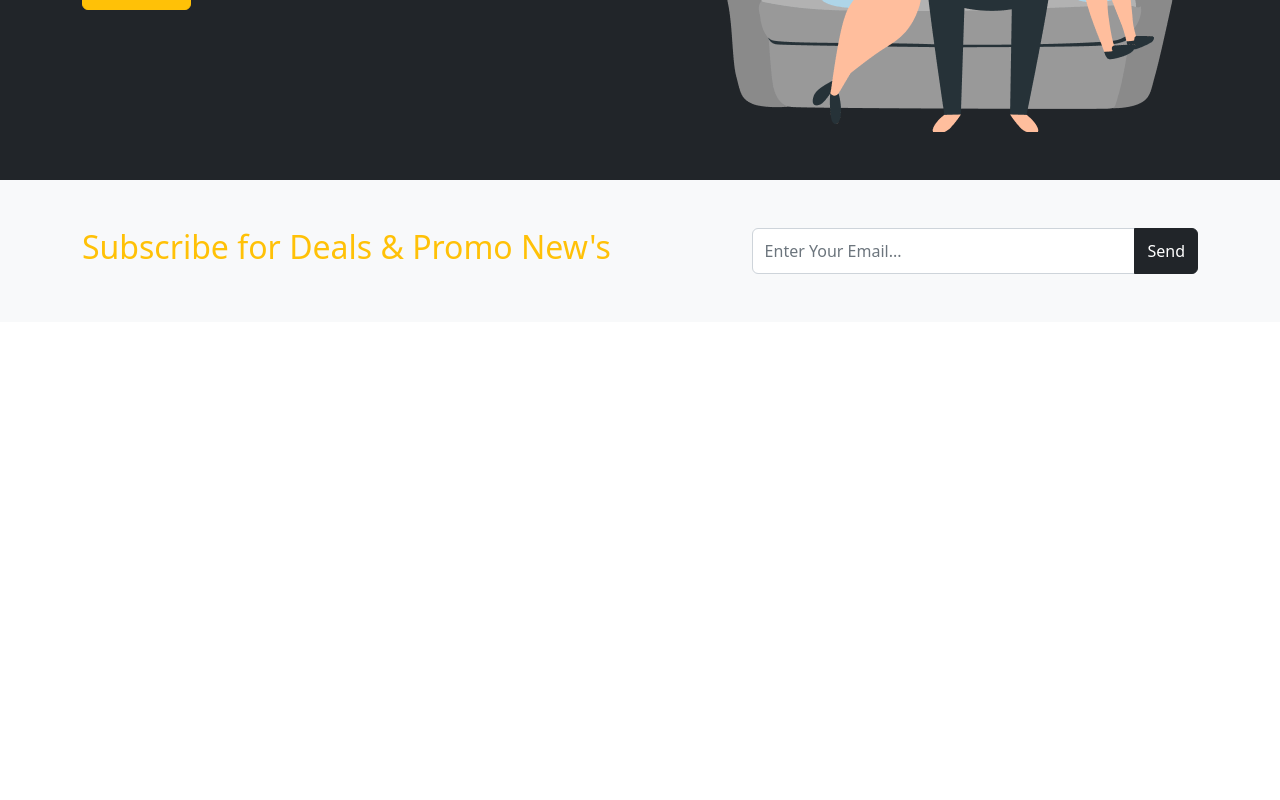
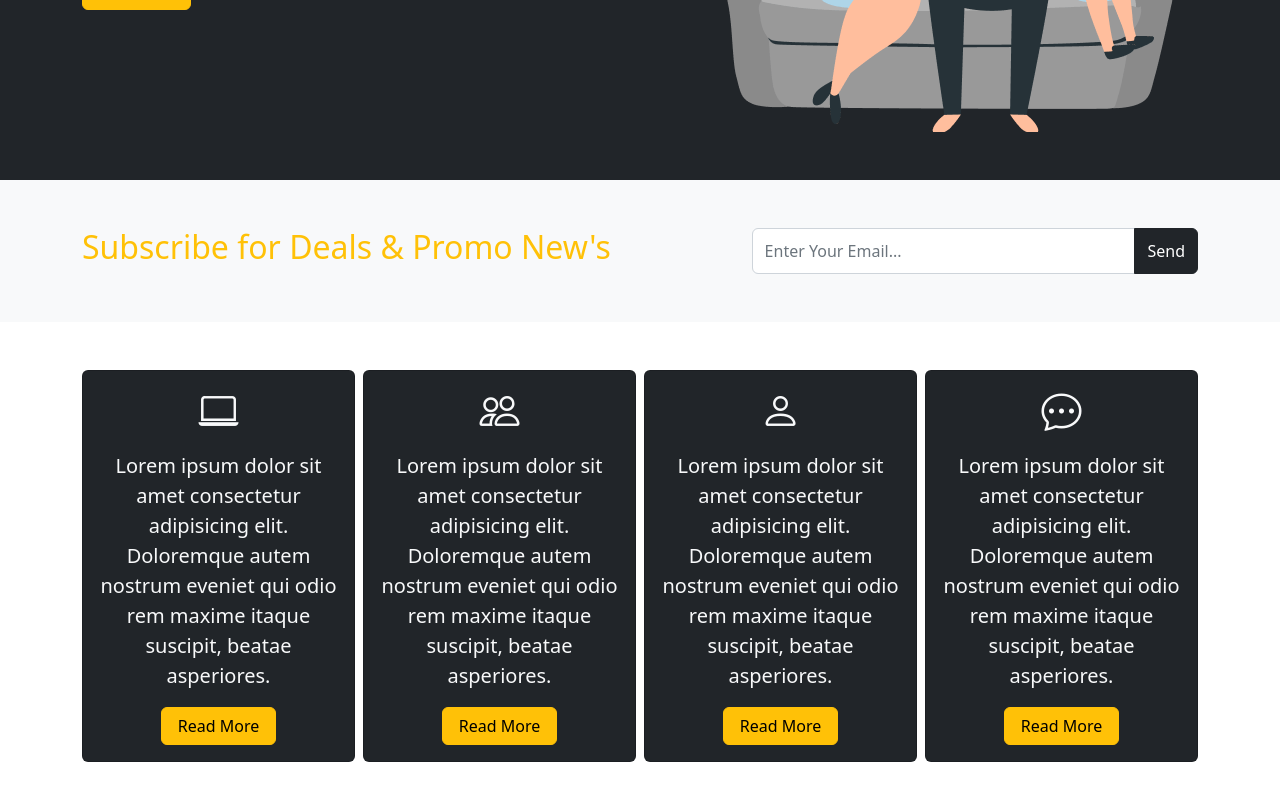
Before and after one commit to Officialibn1/Shawarmania, a React (Create React App) app: page / in a window 1280 px wide. Shown: the part 436-1236 px from the top of the page. Before the commit the page ends 800 px from the top, so only its background shows below. Built offline with nearby package versions, Linux system fonts and the light colour scheme.

Commit message:
modified some files

```diff
--- a/public/index.html
+++ b/public/index.html
@@ -15,15 +15,10 @@
       user's mobile device or desktop. See https://developers.google.com/web/fundamentals/web-app-manifest/
     -->
     <link rel="manifest" href="%PUBLIC_URL%/manifest.json" />
-    <!--
-      Notice the use of %PUBLIC_URL% in the tags above.
-      It will be replaced with the URL of the `public` folder during the build.
-      Only files inside the `public` folder can be referenced from the HTML.
 
-      Unlike "/favicon.ico" or "favicon.ico", "%PUBLIC_URL%/favicon.ico" will
-      work correctly both with client-side routing and a non-root public URL.
-      Learn how to configure a non-root public URL by running `npm run build`.
-    -->
+    <!-- Bootstrap Icons CDN link -->
+    <link rel="stylesheet" href="https://cdn.jsdelivr.net/npm/bootstrap-icons@1.3.0/font/bootstrap-icons.css">
+
     <title>React App</title>
   </head>
   <body>
--- a/src/App.js
+++ b/src/App.js
@@ -1,4 +1,5 @@
 import 'bootstrap/dist/css/bootstrap.min.css';
+import Cards from './Components/Cards';
 import Header from './Components/Header';
 import Nav from './Components/Nav';
 import Subscribe from './Components/Subscribe';
@@ -9,6 +10,7 @@ function App() {
         <Nav />
         <Header />
         <Subscribe />
+        <Cards />
       </div>
   );
 }
--- a/src/Components/Card.jsx
+++ b/src/Components/Card.jsx
@@ -5,15 +5,15 @@ const Card = ({card}) => {
         <div className='col-md-6 col-lg-3'>
             <div className="card bg-dark text-light">
                 <div className="card-body text-center">
-                    <div className="hi mb-3">
+                    <div className="h1 mb-3">
                         <i className={card.icon}></i>
                     </div>
                     <div className="card-text">
                         <p className="lead">
-                            Lorem ipsum dolor sit amet consectetur adipisicing elit. Libero deserunt voluptatibus modi nostrum at eum blanditiis, necessitatibus nam molestias labore doloremque distinctio aspernatur repudiandae cum!
+                            Lorem ipsum dolor sit amet consectetur adipisicing elit. Doloremque autem nostrum eveniet qui odio rem maxime itaque suscipit, beatae asperiores.
                         </p>
                     </div>
-                    <a href="/" className="btn btn-warning">Read More</a>
+                    <a href="/" className="btn btn-warning px-3">Read More</a>
                 </div>
             </div>
         </div>
--- a/src/Components/Cards.jsx
+++ b/src/Components/Cards.jsx
@@ -2,17 +2,17 @@ import React from 'react';
 import Card from './Card';
 
 const card =[
-    {id: 1, icon: 'bi bi-people'},
+    {id: 1, icon: 'bi bi-laptop'},
     {id: 2, icon: 'bi bi-people'},
-    {id: 3, icon: 'bi bi-people'},
-    {id: 4, icon: 'bi bi-people'}
+    {id: 3, icon: 'bi bi-person'},
+    {id: 3, icon: 'bi bi-chat-dots'}
 ]
 
 const Cards = () => {
     return (
-        <section className="p-5">
+        <section className="p-5" id='order'>
             <div className="container">
-                <div className="row justify-content-center align-items-center text-center gap-2">
+                <div className="row justify-content-center align-items-center text-center g-2">
                     {card.map(card => (
                         <Card card={card} key={card.id} />
                     ))}
```
